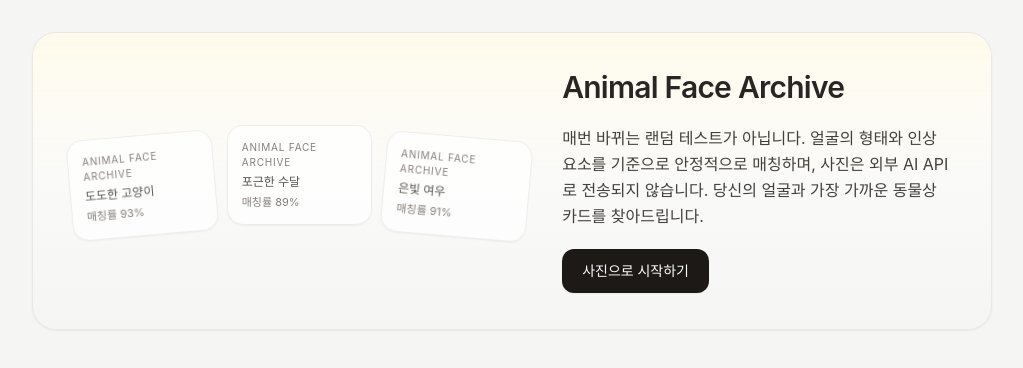
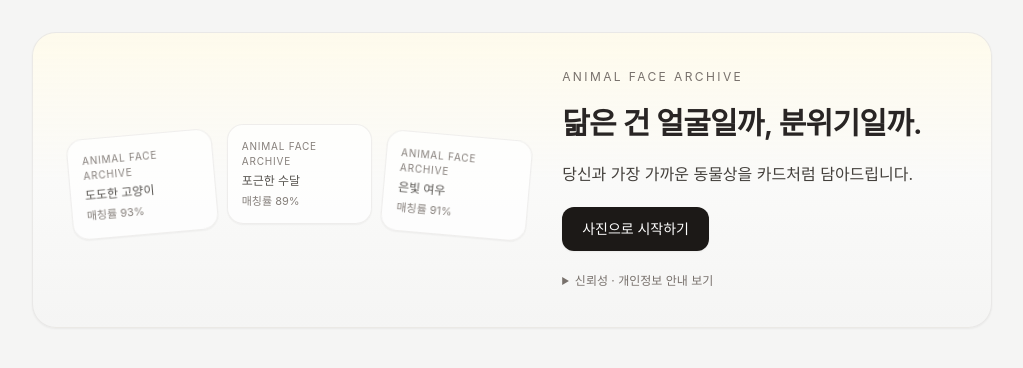
Before and after one commit to yogitobi31/animal-face, a React (Vite) app: page / in a window 1280 px wide. Shown: the top 368 px of the page, without its empty margins (128-1151 px from the left). Built offline with nearby package versions, Linux system fonts and the light colour scheme.

Commit message:
Update landing hero copy and move trust notes to disclosure

```diff
--- a/src/components/Landing.tsx
+++ b/src/components/Landing.tsx
@@ -20,14 +20,23 @@ export default function Landing({ onStart }: { onStart: () => void }) {
       </div>
 
       <div className="space-y-5 landing-content">
-        <h1 className="text-3xl font-semibold tracking-tight">Animal Face Archive</h1>
+        <p className="text-xs tracking-[0.2em] uppercase text-stone-500">Animal Face Archive</p>
+        <h1 className="text-3xl font-semibold tracking-tight">닮은 건 얼굴일까, 분위기일까.</h1>
         <p className="text-stone-700 leading-relaxed">
-          매번 바뀌는 랜덤 테스트가 아닙니다. 얼굴의 형태와 인상 요소를 기준으로 안정적으로 매칭하며,
-          사진은 외부 AI API로 전송되지 않습니다. 당신의 얼굴과 가장 가까운 동물상 카드를 찾아드립니다.
+          당신과 가장 가까운 동물상을 카드처럼 담아드립니다.
         </p>
         <button onClick={onStart} className="primary-cta">
           사진으로 시작하기
         </button>
+        <details className="text-xs text-stone-500 leading-relaxed">
+          <summary className="cursor-pointer select-none text-stone-500 hover:text-stone-700 transition">
+            신뢰성 · 개인정보 안내 보기
+          </summary>
+          <p className="mt-2">
+            매번 바뀌는 랜덤 테스트가 아니며 얼굴 형태와 인상 요소를 기준으로 안정적으로 매칭합니다. 사진은
+            외부 AI API로 전송되지 않습니다.
+          </p>
+        </details>
       </div>
     </section>
   );
```
